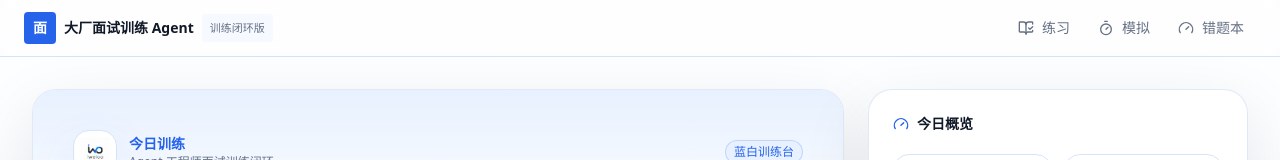
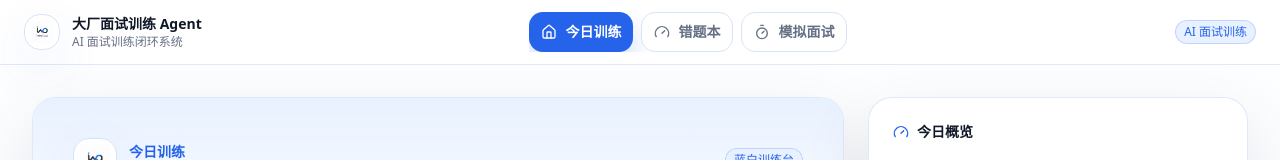
Before and after one commit to buan496/interview-agent, a Next.js app in the folder frontend/: page /practice in a window 1280 px wide. Shown: the top 160 px of the page. Built offline with nearby package versions, Linux system fonts and the light colour scheme; no server answers.

Commit message:
Refresh global navigation experience (#24)

```diff
--- a/frontend/app/layout.tsx
+++ b/frontend/app/layout.tsx
@@ -1,20 +1,13 @@
 import type { Metadata } from "next";
-import Link from "next/link";
-import { BookOpenCheck, Gauge, Timer } from "lucide-react";
 
+import { AppHeader } from "@/components/app-header";
 import { Providers } from "@/components/providers";
 import "./globals.css";
 
 export const metadata: Metadata = {
   title: "大厂面试训练 Agent",
-  description: "AI 模拟面试训练平台",
+  description: "AI 面试训练闭环系统",
 };
-
-const navItems = [
-  { href: "/practice", label: "练习", icon: BookOpenCheck },
-  { href: "/mock", label: "模拟", icon: Timer },
-  { href: "/wrong-book", label: "错题本", icon: Gauge },
-];
 
 export default function RootLayout({ children }: { children: React.ReactNode }) {
   return (
@@ -22,30 +15,7 @@ export default function RootLayout({ children }: { children: React.ReactNode })
       <body>
         <Providers>
           <div className="min-h-screen">
-            <header className="border-b border-line bg-white/86 backdrop-blur">
-              <div className="mx-auto flex h-14 max-w-7xl items-center justify-between px-4 sm:px-6">
-                <Link href="/practice" className="flex items-center gap-2 text-sm font-semibold text-ink">
-                  <span className="grid h-8 w-8 place-items-center rounded bg-brand text-white">面</span>
-                  <span>大厂面试训练 Agent</span>
-                  <span className="hidden rounded bg-panel px-2 py-1 text-[11px] font-normal text-muted sm:inline">训练闭环版</span>
-                </Link>
-                <nav className="flex items-center gap-1">
-                  {navItems.map((item) => {
-                    const Icon = item.icon;
-                    return (
-                      <Link
-                        key={item.href}
-                        href={item.href}
-                        className="inline-flex h-9 items-center gap-2 rounded px-3 text-sm text-muted transition hover:bg-panel hover:text-ink"
-                      >
-                        <Icon className="h-4 w-4" />
-                        <span className="hidden sm:inline">{item.label}</span>
-                      </Link>
-                    );
-                  })}
-                </nav>
-              </div>
-            </header>
+            <AppHeader />
             {children}
           </div>
         </Providers>
--- /dev/null
+++ b/frontend/components/app-header.tsx
@@ -0,0 +1,68 @@
+"use client";
+
+import Link from "next/link";
+import { usePathname } from "next/navigation";
+import { BookOpenCheck, Gauge, Home, Timer } from "lucide-react";
+
+import { Badge, BrandLogo, cn } from "@/components/ui";
+
+const navItems = [
+  { href: "/practice", label: "今日训练", icon: Home },
+  { href: "/wrong-book", label: "错题本", icon: Gauge },
+  { href: "/mock", label: "模拟面试", icon: Timer },
+];
+
+export function AppHeader() {
+  const pathname = usePathname();
+  const isPractice = pathname === "/" || pathname.startsWith("/practice");
+
+  return (
+    <header className="sticky top-0 z-40 border-b border-line/80 bg-white/90 backdrop-blur">
+      <div className="mx-auto flex min-h-16 max-w-7xl flex-col gap-3 px-4 py-3 sm:px-6 lg:flex-row lg:items-center lg:justify-between lg:gap-4 lg:py-0">
+        <div className="flex items-center justify-between gap-3">
+          <Link href="/practice" className="flex min-w-0 items-center gap-3">
+            <BrandLogo variant="mark" className="h-9 w-9 shrink-0 rounded-2xl border border-line bg-white p-1.5 shadow-soft" priority />
+            <span className="min-w-0">
+              <span className="block truncate text-sm font-semibold text-ink">大厂面试训练 Agent</span>
+              <span className="hidden text-xs text-muted sm:block">AI 面试训练闭环系统</span>
+            </span>
+          </Link>
+          <Badge className="shrink-0 border-brand/20 bg-brandSoft text-brand lg:hidden">AI 面试训练</Badge>
+        </div>
+
+        <nav className="flex items-center gap-2 overflow-x-auto pb-1 lg:pb-0" aria-label="主导航">
+          {navItems.map((item) => {
+            const Icon = item.icon;
+            const active = pathname === item.href || (item.href !== "/practice" && pathname.startsWith(item.href)) || (item.href === "/practice" && isPractice);
+            return (
+              <Link
+                key={item.href}
+                href={item.href}
+                className={cn(
+                  "inline-flex h-10 shrink-0 items-center gap-2 rounded-control px-3 text-sm font-semibold transition",
+                  active ? "bg-brand text-white shadow-button" : "border border-line bg-white text-muted hover:border-brand/30 hover:bg-brandMist hover:text-ink"
+                )}
+              >
+                <Icon className="h-4 w-4" />
+                {item.label}
+              </Link>
+            );
+          })}
+        </nav>
+
+        <div className="hidden items-center gap-3 lg:flex">
+          <Badge className="border-brand/20 bg-brandSoft text-brand">AI 面试训练</Badge>
+          {!isPractice ? (
+            <Link
+              href="/practice"
+              className="inline-flex h-10 items-center justify-center gap-2 rounded-control border border-line bg-white px-3 text-sm font-semibold text-ink shadow-soft transition hover:border-brand/30 hover:bg-brandMist"
+            >
+              <BookOpenCheck className="h-4 w-4 text-brand" />
+              返回今日训练
+            </Link>
+          ) : null}
+        </div>
+      </div>
+    </header>
+  );
+}
```
Also changed, not shown: 1 other file (tests, documents, lock files or other folders).
